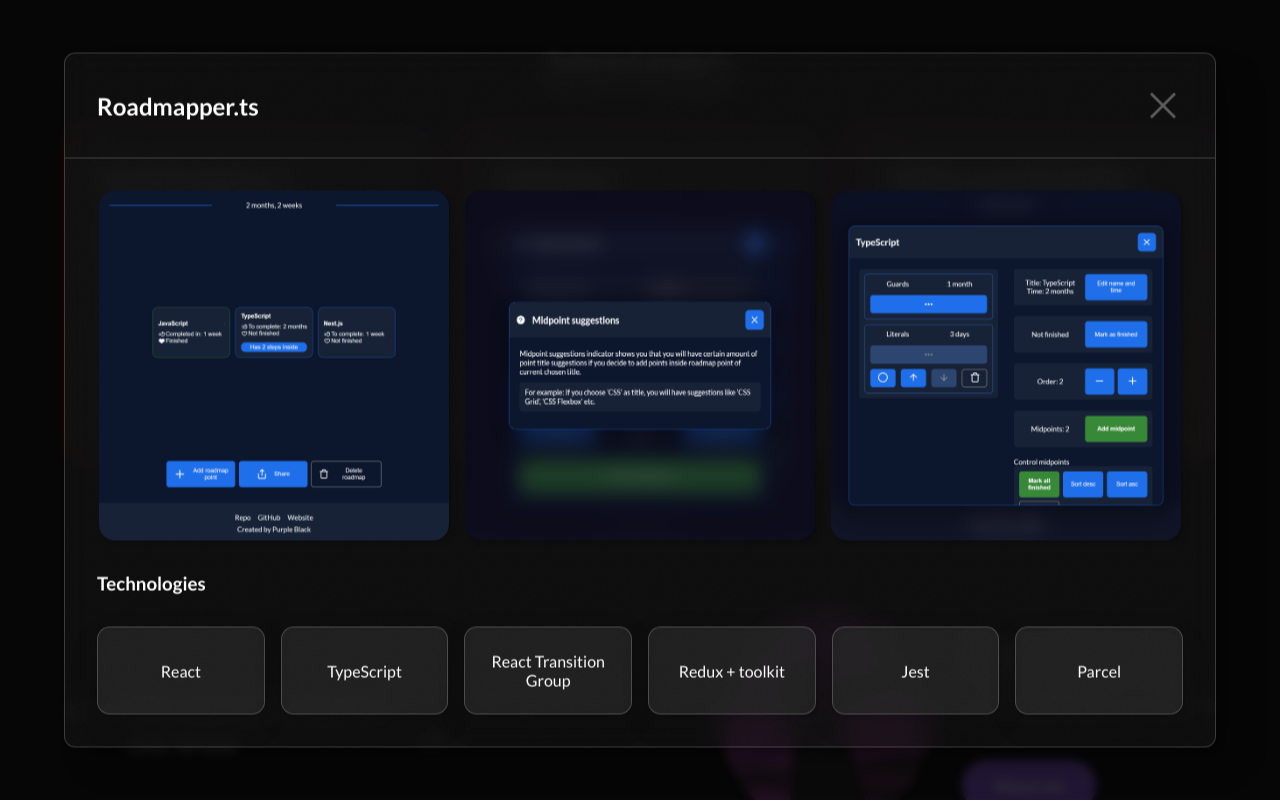
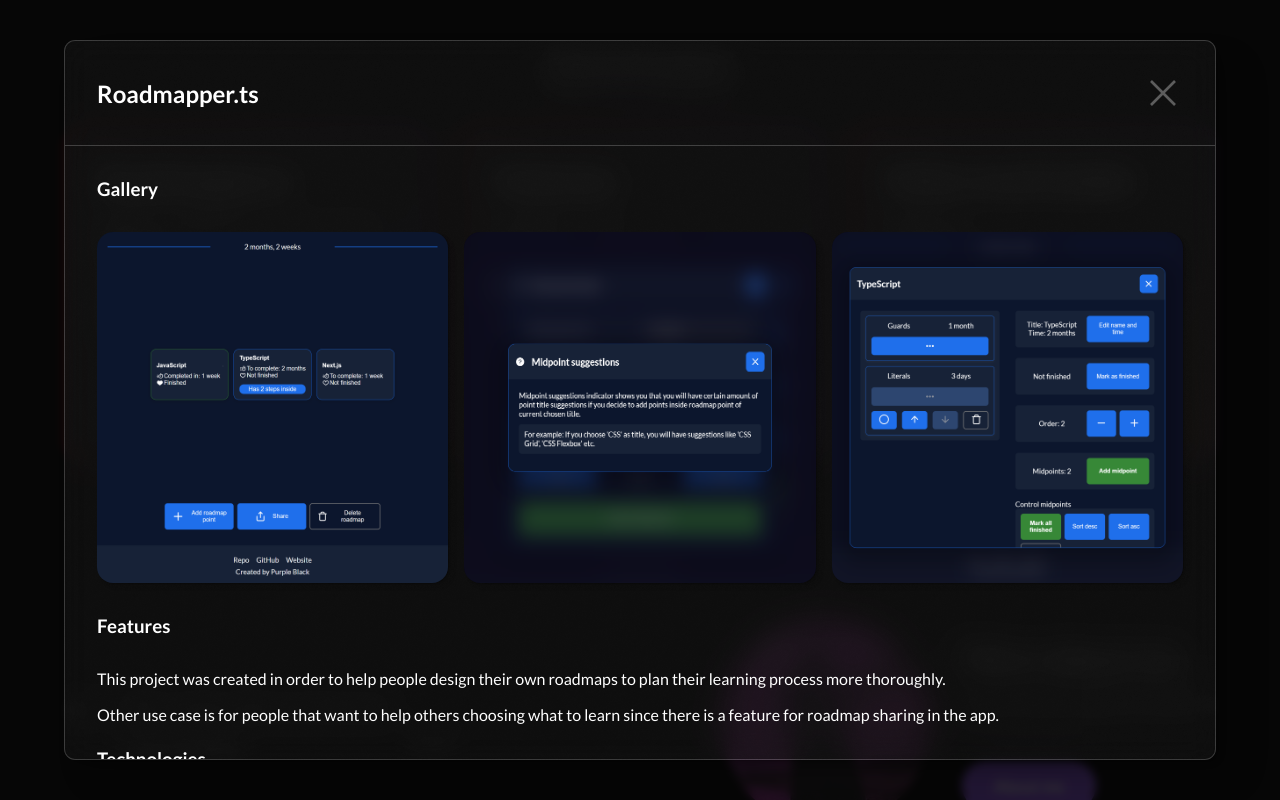
Before and after one commit to goodideagiver/purple-dev-react, a React (Create React App) app: page / in a window 1280 px wide. Both pictures are taken after a click on the button "Check out". Shown: the part 1084-1884 px from the top of the page. Built offline with nearby package versions, Linux system fonts and the light colour scheme.

Commit message:
Add features description for roadmap modal

```diff
--- a/src/components/UI/projectCards/data/articles/ArticleTools/ArticleTemplate/ArticleTechnologies.js
+++ b/src/components/UI/projectCards/data/articles/ArticleTools/ArticleTemplate/ArticleTechnologies.js
@@ -6,7 +6,11 @@ export const ArticleTechnologies = ({ technologiesArray }) => {
 			<h3>Technologies</h3>
 			<ul className={classes.list}>
 				{technologiesArray.map((technology, index) => (
-					<li className={`${classes.item} acrylic`} key={index}>
+					<li
+						style={{ animationDelay: index / 10 + 's' }}
+						className={`${classes.item} acrylic`}
+						key={index}
+					>
 						<span>{technology}</span>
 					</li>
 				))}
--- a/src/components/UI/projectCards/data/articles/ArticleTools/ArticleTemplate/ArticleTechnologies.module.css
+++ b/src/components/UI/projectCards/data/articles/ArticleTools/ArticleTemplate/ArticleTechnologies.module.css
@@ -1,6 +1,6 @@
 .list {
 	display: grid;
-	grid-template-columns: repeat(auto-fit, minmax(150px, 1fr));
+	grid-template-columns: repeat(auto-fit, minmax(100px, 1fr));
 	grid-auto-rows: 1fr;
 
 	justify-items: stretch;
@@ -14,4 +14,19 @@
 	display: grid;
 	place-items: center;
 	text-align: center;
+	animation: itemScale 1s ease-in-out both;
 }
+
+.item:nth-child(even) {
+	background-color: var(--color-secondary);
+}
+
+@keyframes itemScale {
+	from {
+		transform: scale(0.5);
+		opacity: 0;
+	}
+	to {
+		transform: scale(1);
+	}
+}
--- a/src/components/UI/projectCards/data/articles/ArticleTools/ArticleTemplate/ArticleTemplate.module.css
+++ b/src/components/UI/projectCards/data/articles/ArticleTools/ArticleTemplate/ArticleTemplate.module.css
@@ -7,3 +7,8 @@
 .root h3 {
 	margin-bottom: 2rem;
 }
+
+.root p {
+	margin-bottom: 1rem;
+	line-height: 1.2;
+}
--- a/src/components/UI/projectCards/data/articles/ArticleTools/Gallery.js
+++ b/src/components/UI/projectCards/data/articles/ArticleTools/Gallery.js
@@ -3,12 +3,13 @@ import { GalleryImage } from './GalleryImage';
 
 export const Gallery = ({ images }) => {
 	return (
-		<>
+		<section>
+			<h3 className={classes.title}>Gallery</h3>
 			<div className={classes.root}>
 				{images.map((image, index) => (
 					<GalleryImage image={image} key={index} />
 				))}
 			</div>
-		</>
+		</section>
 	);
 };
--- a/src/components/UI/projectCards/data/articles/ArticleTools/Gallery.module.css
+++ b/src/components/UI/projectCards/data/articles/ArticleTools/Gallery.module.css
@@ -1,7 +1,10 @@
 .root {
-	display: flex;
+	display: grid;
+	grid-template-columns: repeat(auto-fit, minmax(150px, 1fr));
+	grid-auto-rows: 1fr;
+	/* display: flex;
 	flex-wrap: wrap;
-	justify-content: center;
+	justify-content: space-between; */
 	width: 100%;
 	gap: 1rem;
 	margin-bottom: 2rem;
@@ -18,5 +21,8 @@
 .root img {
 	width: 100%;
 	height: 100%;
-	max-width: 350px;
 }
+
+.title {
+	margin-bottom: 2rem;
+}
--- a/src/components/UI/projectCards/data/articles/Roadmapper.js
+++ b/src/components/UI/projectCards/data/articles/Roadmapper.js
@@ -10,6 +10,19 @@ const images = [
 	{ src: roadmapper2 },
 	{ src: roadmapper3 },
 ];
+
+const Features = () => (
+	<>
+		<p>
+			This project was created in order to help people design their own roadmaps
+			to plan their learning process more thoroughly.
+		</p>
+		<p>
+			Other use case is for people that want to help others choosing what to
+			learn since there is a feature for roadmap sharing in the app.
+		</p>
+	</>
+);
 
 export const Roadmapper = () => {
 	return (
@@ -24,6 +37,7 @@ export const Roadmapper = () => {
 					'Jest',
 					'Parcel',
 				]}
+				features={<Features />}
 			/>
 		</>
 	);
```
Also changed, not shown: src/components/UI/projectCards/data/articles/ArticleTools/ArticleTemplate/ArticleTemplate.js (+7 -1 lines).
